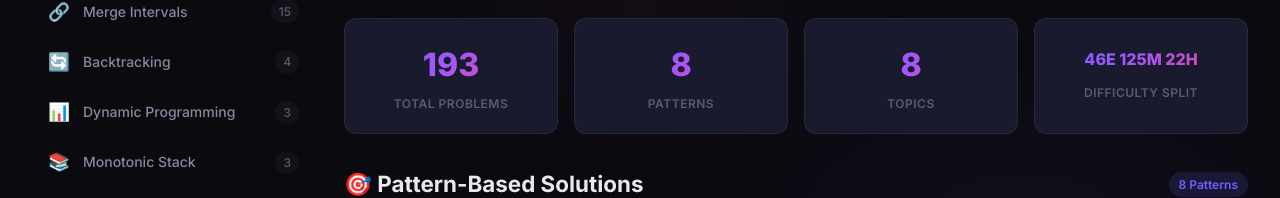
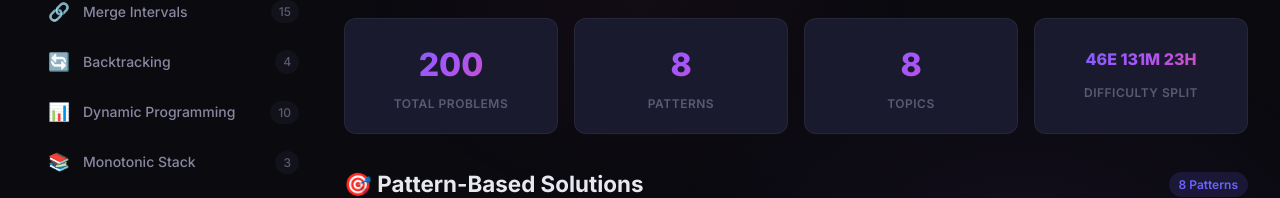
Before and after one commit to ajinesh703/Leetcode-Help, a React (Vite) app: page / in a window 1280 px wide. Shown: the part 397-595 px from the top of the page. Built offline with nearby package versions, Linux system fonts and the light colour scheme.

Commit message:
fix: resolve merge conflict

```diff
--- a/src/data/patterns.ts
+++ b/src/data/patterns.ts
@@ -2203,7 +2203,133 @@ export const patterns: Pattern[] = [
             else:
                 tails[pos] = num
         return len(tails)`
-      }
+      },
+      {
+  id: 'dp-4',
+  title: 'Coin Change',
+  difficulty: 'Medium',
+  leetcodeUrl: 'https://leetcode.com/problems/coin-change/',
+  description: 'Given an array of coins and an amount, return the fewest number of coins needed to make up that amount. Return -1 if not possible.',
+  language: 'python',
+  solution: `class Solution:
+    def coinChange(self, coins: List[int], amount: int) -> int:
+        dp = [float('inf')] * (amount + 1)
+        dp[0] = 0
+        for coin in coins:
+            for x in range(coin, amount + 1):
+                dp[x] = min(dp[x], dp[x - coin] + 1)
+        return dp[amount] if dp[amount] != float('inf') else -1`
+},
+{
+  id: 'dp-5',
+  title: 'Unique Paths',
+  difficulty: 'Medium',
+  leetcodeUrl: 'https://leetcode.com/problems/unique-paths/',
+  description: 'A robot is on an m x n grid at the top-left corner. It can only move right or down. Count the number of unique paths to reach the bottom-right corner.',
+  language: 'python',
+  solution: `class Solution:
+    def uniquePaths(self, m: int, n: int) -> int:
+        dp = [1] * n
+        for i in range(1, m):
+            for j in range(1, n):
+                dp[j] += dp[j - 1]
+        return dp[n - 1]`
+},
+{
+  id: 'dp-6',
+  title: 'Jump Game',
+  difficulty: 'Medium',
+  leetcodeUrl: 'https://leetcode.com/problems/jump-game/',
+  description: 'Given an integer array nums where each element represents your max jump length at that position, return true if you can reach the last index.',
+  language: 'python',
+  solution: `class Solution:
+    def canJump(self, nums: List[int]) -> bool:
+        max_reach = 0
+        for i, num in enumerate(nums):
+            if i > max_reach:
+                return False
+            max_reach = max(max_reach, i + num)
+        return True`
+},
+{
+  id: 'dp-7',
+  title: 'Longest Common Subsequence',
+  difficulty: 'Medium',
+  leetcodeUrl: 'https://leetcode.com/problems/longest-common-subsequence/',
+  description: 'Given two strings text1 and text2, return the length of their longest common subsequence. Return 0 if there is none.',
+  language: 'python',
+  solution: `class Solution:
+    def longestCommonSubsequence(self, text1: str, text2: str) -> int:
+        m, n = len(text1), len(text2)
+        dp = [[0] * (n + 1) for _ in range(m + 1)]
+        for i in range(1, m + 1):
+            for j in range(1, n + 1):
+                if text1[i - 1] == text2[j - 1]:
+                    dp[i][j] = dp[i - 1][j - 1] + 1
+                else:
+                    dp[i][j] = max(dp[i - 1][j], dp[i][j - 1])
+        return dp[m][n]`
+},
+{
+  id: 'dp-8',
+  title: 'Word Break',
+  difficulty: 'Medium',
+  leetcodeUrl: 'https://leetcode.com/problems/word-break/',
+  description: 'Given a string s and a dictionary wordDict, return true if s can be segmented into a space-separated sequence of dictionary words.',
+  language: 'python',
+  solution: `class Solution:
+    def wordBreak(self, s: str, wordDict: List[str]) -> bool:
+        word_set = set(wordDict)
+        dp = [False] * (len(s) + 1)
+        dp[0] = True
+        for i in range(1, len(s) + 1):
+            for j in range(i):
+                if dp[j] and s[j:i] in word_set:
+                    dp[i] = True
+                    break
+        return dp[len(s)]`
+},
+{
+  id: 'dp-9',
+  title: '0/1 Knapsack (Partition Equal Subset Sum)',
+  difficulty: 'Medium',
+  leetcodeUrl: 'https://leetcode.com/problems/partition-equal-subset-sum/',
+  description: 'Given an integer array nums, return true if you can partition it into two subsets such that the sum of elements in both subsets is equal.',
+  language: 'python',
+  solution: `class Solution:
+    def canPartition(self, nums: List[int]) -> bool:
+        total = sum(nums)
+        if total % 2 != 0:
+            return False
+        target = total // 2
+        dp = {0}
+        for num in nums:
+            dp = {s + num for s in dp} | dp
+        return target in dp`
+},
+{
+  id: 'dp-10',
+  title: 'Edit Distance',
+  difficulty: 'Hard',
+  leetcodeUrl: 'https://leetcode.com/problems/edit-distance/',
+  description: 'Given two strings word1 and word2, return the minimum number of operations (insert, delete, replace) required to convert word1 to word2.',
+  language: 'python',
+  solution: `class Solution:
+    def minDistance(self, word1: str, word2: str) -> int:
+        m, n = len(word1), len(word2)
+        dp = list(range(n + 1))
+        for i in range(1, m + 1):
+            prev = dp[0]
+            dp[0] = i
+            for j in range(1, n + 1):
+                temp = dp[j]
+                if word1[i - 1] == word2[j - 1]:
+                    dp[j] = prev
+                else:
+                    dp[j] = 1 + min(prev, dp[j], dp[j - 1])
+                prev = temp
+        return dp[n]`
+},
     ]
   },
   {
```
